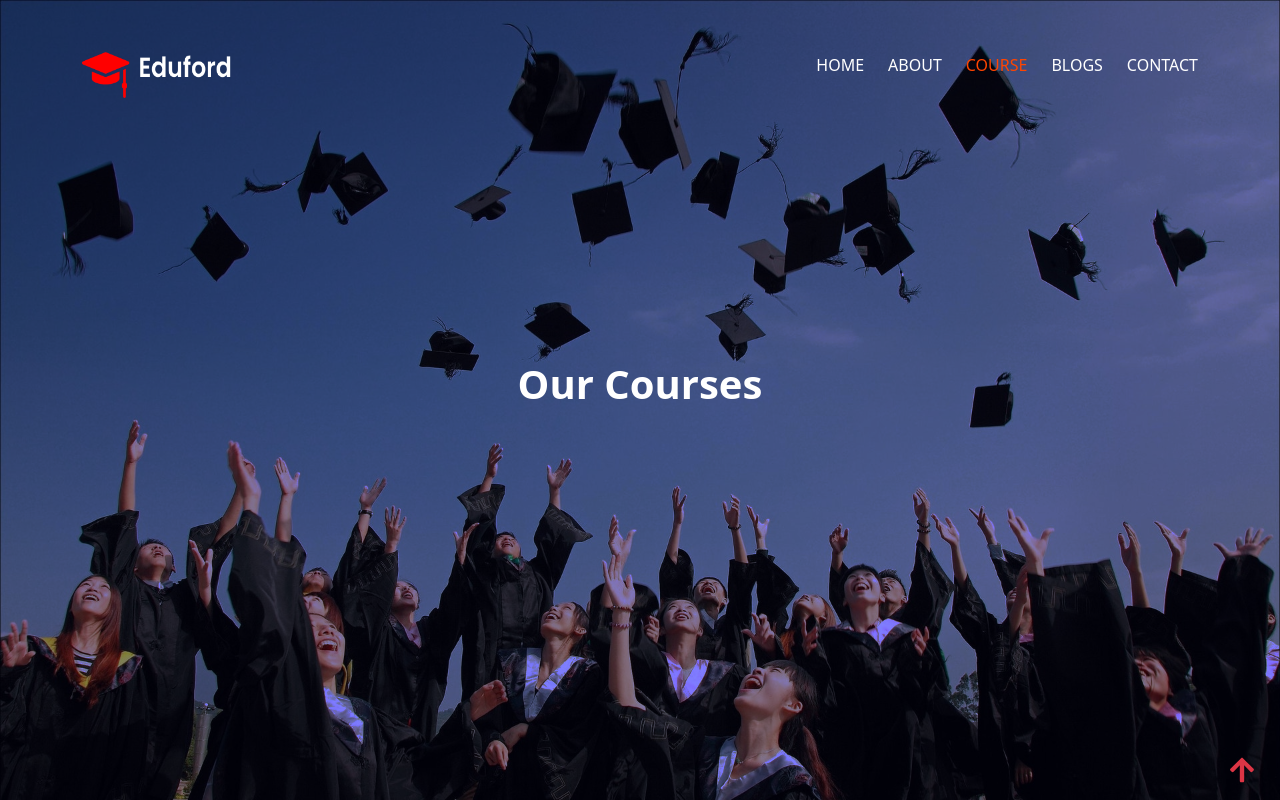
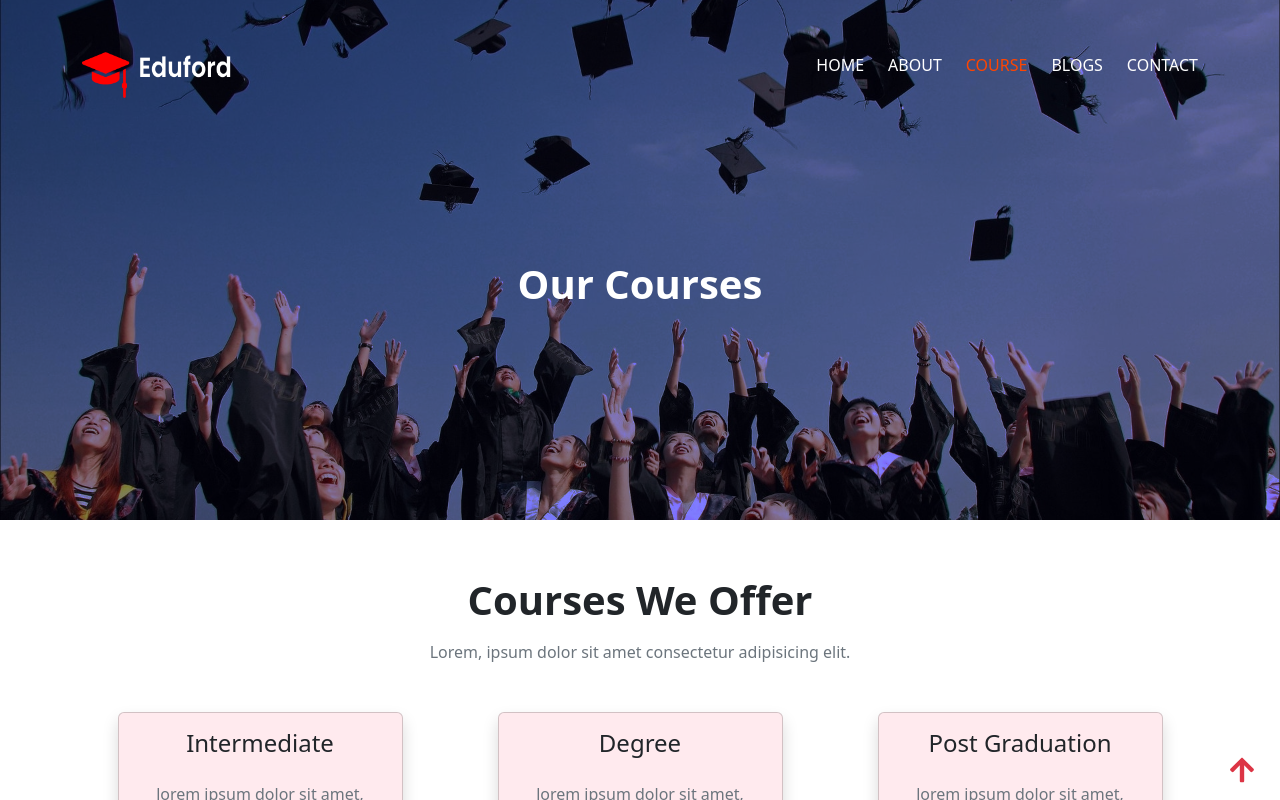
Before and after one commit to Patrick-Njiru/eduford, a React (Create React App) app: page /courses in a window 1280 px wide. Shown: the top 800 px of the page. Built offline with nearby package versions, Linux system fonts and the light colour scheme.

Commit message:
modify styles.

```diff
--- a/src/components/CourseCards.jsx
+++ b/src/components/CourseCards.jsx
@@ -8,7 +8,7 @@ const CourseCards = () => (
         { homePageData.courses.map( course =>
             <div
                 className='card shadow text-center col-10 col-sm-5 col-md-3 mx-auto mb-5 pt-3'
-                style={{ background: 'rgba(255, 192, 203, 0.435)' }}
+                style={{ background: 'rgba(255, 192, 203, 0.335)' }}
                 key={course.title}
             >
                 <h4 className='mb-4'> { course.title } </h4>
--- a/src/components/TopSection.jsx
+++ b/src/components/TopSection.jsx
@@ -4,11 +4,12 @@ import { background } from '../constants/images'
 import './components.css'
 
 const styles= {
-    height: '100vh',
-    paddingTop:  '45vh',
+    height: '65vh',
+    paddingTop:'32.5vh',
     background: `rgba(1, 1, 16, 0.497) url(${background}) no-repeat`,
     backgroundSize: 'cover',
     backgroundBlendMode: 'color-dodge',
+    backgroundPosition: 'center',
 }
 
 const TopSection = ({ topHeading }) => <div className='text-center text-white h1 fw-bolder' style={styles}> { topHeading } </div>
```
